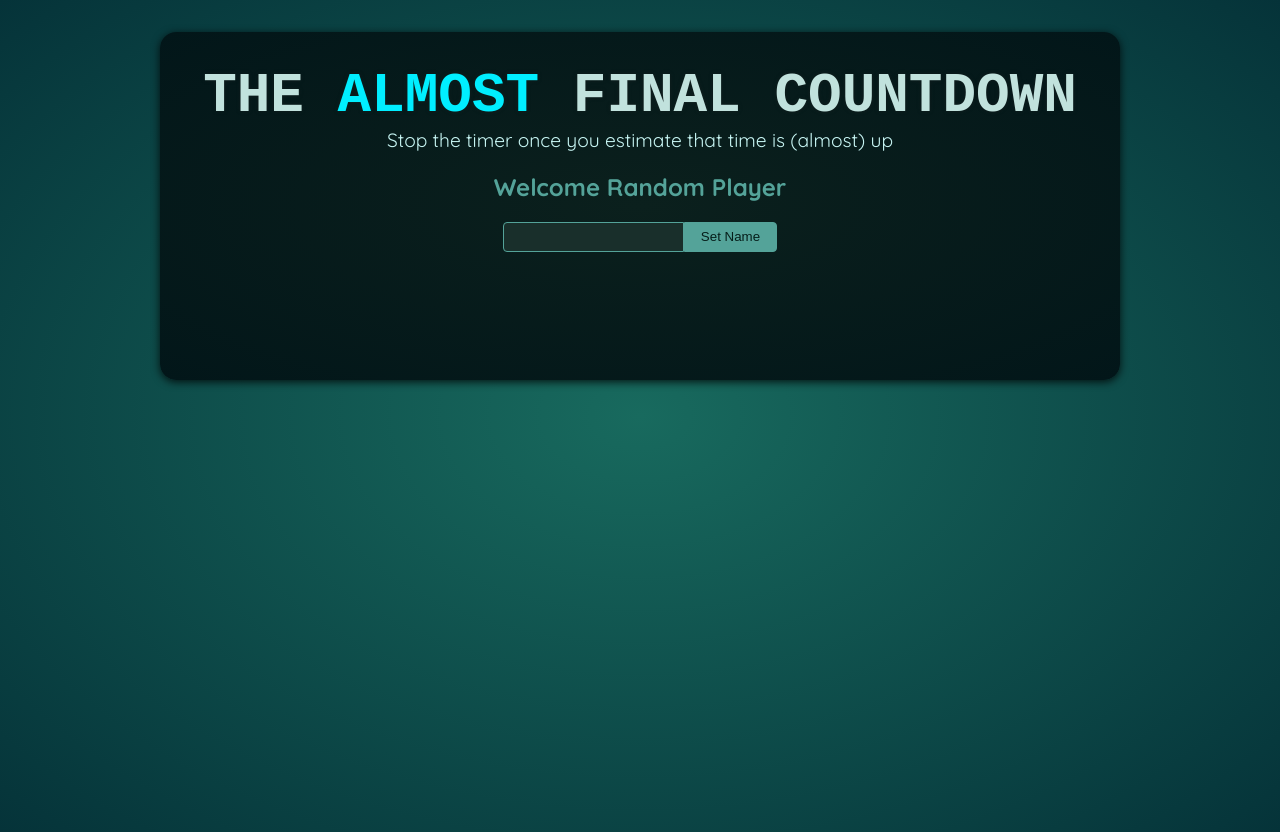
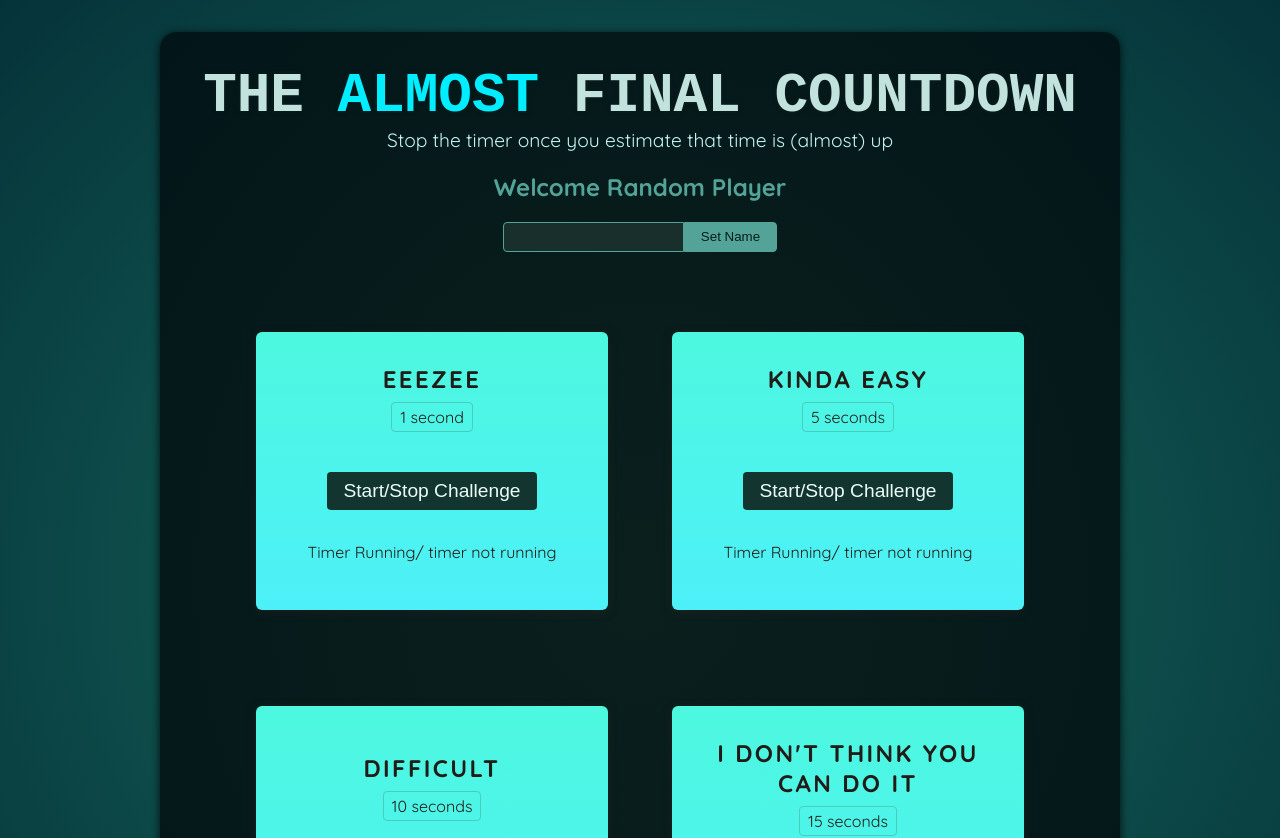
Before and after one commit to anshul-59/Refs_and_Portals, a React (Vite) app: page / in a window 1280 px wide. Shown: the top 838 px of the page. Built offline with nearby package versions, Linux system fonts and the light colour scheme; a web font is replaced by a local one.

Commit message:
Defined a new component 'TimerChallenge' used basic css

```diff
--- a/src/App.jsx
+++ b/src/App.jsx
@@ -1,10 +1,16 @@
 import Player from './components/Player.jsx';
+import TimerChallenge from './components/TimerChallenge.jsx';
 
 function App() {
   return (
     <>
       <Player />
-      <div id="challenges"></div>
+      <div id="challenges">
+        <TimerChallenge title="Eeezee" targetTime={1}/>
+        <TimerChallenge title="Kinda Easy" targetTime={5}/>
+        <TimerChallenge title="Difficult" targetTime={10}/>
+        <TimerChallenge title="I don't think you can do it" targetTime={15}/>
+      </div>
     </>
   );
 }
--- /dev/null
+++ b/src/components/TimerChallenge.jsx
@@ -0,0 +1,16 @@
+export default function TimerChallenge ({title, targetTime}) {
+    return <section className="challenge">
+        <h2>{title}</h2>
+        <p className="challenge-time">
+            {targetTime} second{targetTime > 1 ? 's' : ''}
+        </p>
+        <p>
+            <button>
+                Start/Stop Challenge
+            </button>
+        </p>
+        <p className="">
+            Timer Running/ timer not running
+        </p>
+    </section>
+}
```
